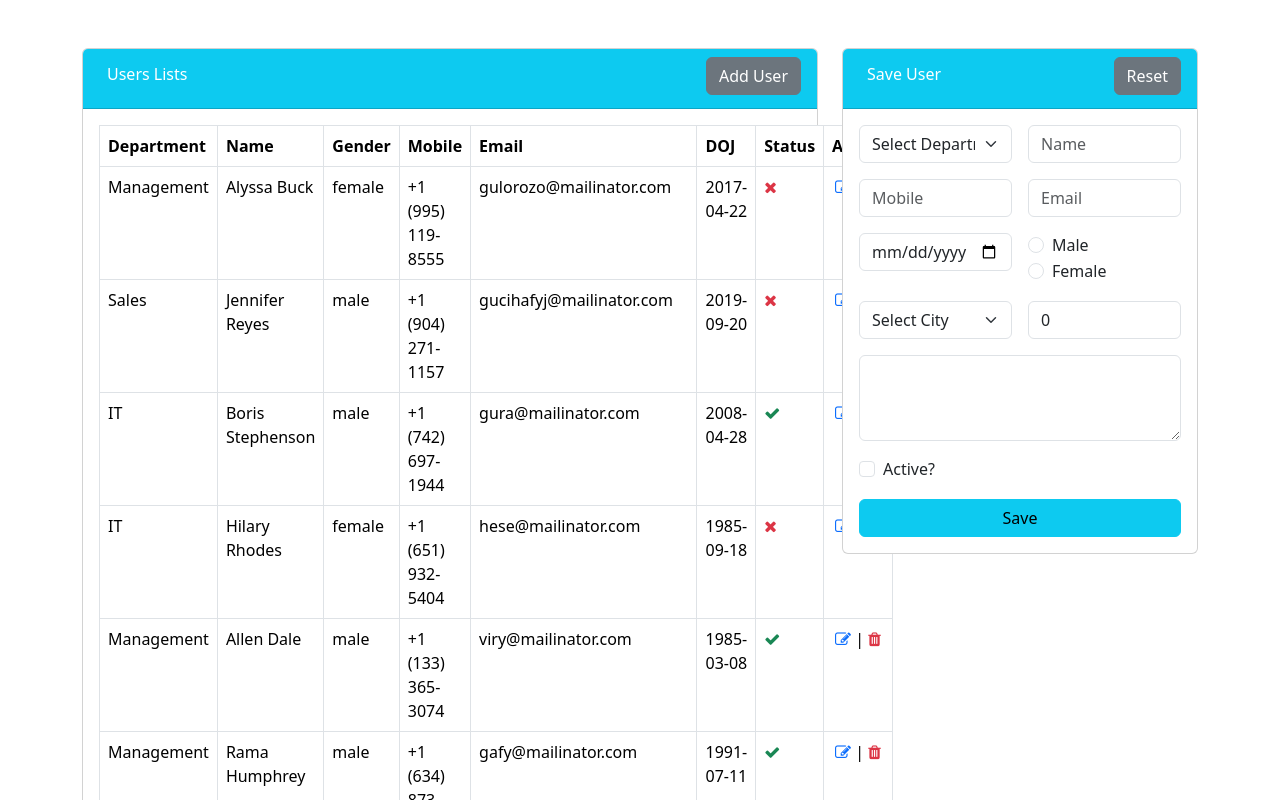
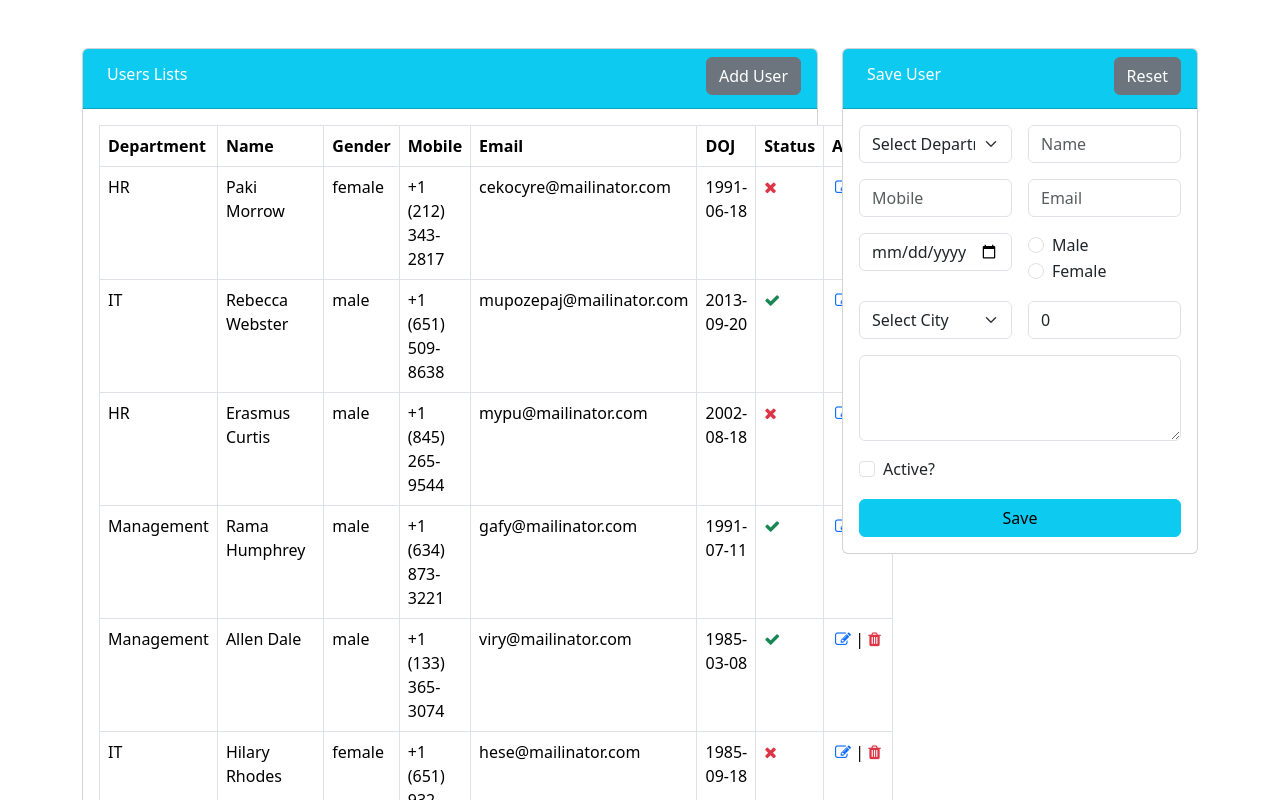
Before and after one commit to yanikkumar/angular-user-app, an Angular app: page /user in a window 1280 px wide. Shown: the top 800 px of the page. Built offline with nearby package versions, Linux system fonts and the light colour scheme; data requests are answered from the project's data file.

Commit message:
Reverse of the list

```diff
--- a/src/app/Components/user/user.component.html
+++ b/src/app/Components/user/user.component.html
@@ -28,7 +28,7 @@
               </tr>
             </thead>
             <tbody>
-              @for(item of usersList; track $index) {
+              @for(item of usersList.slice().reverse(); track $index) {
               <tr>
                 <td>{{ item.department }}</td>
                 <td>{{ item.name }}</td>
```
